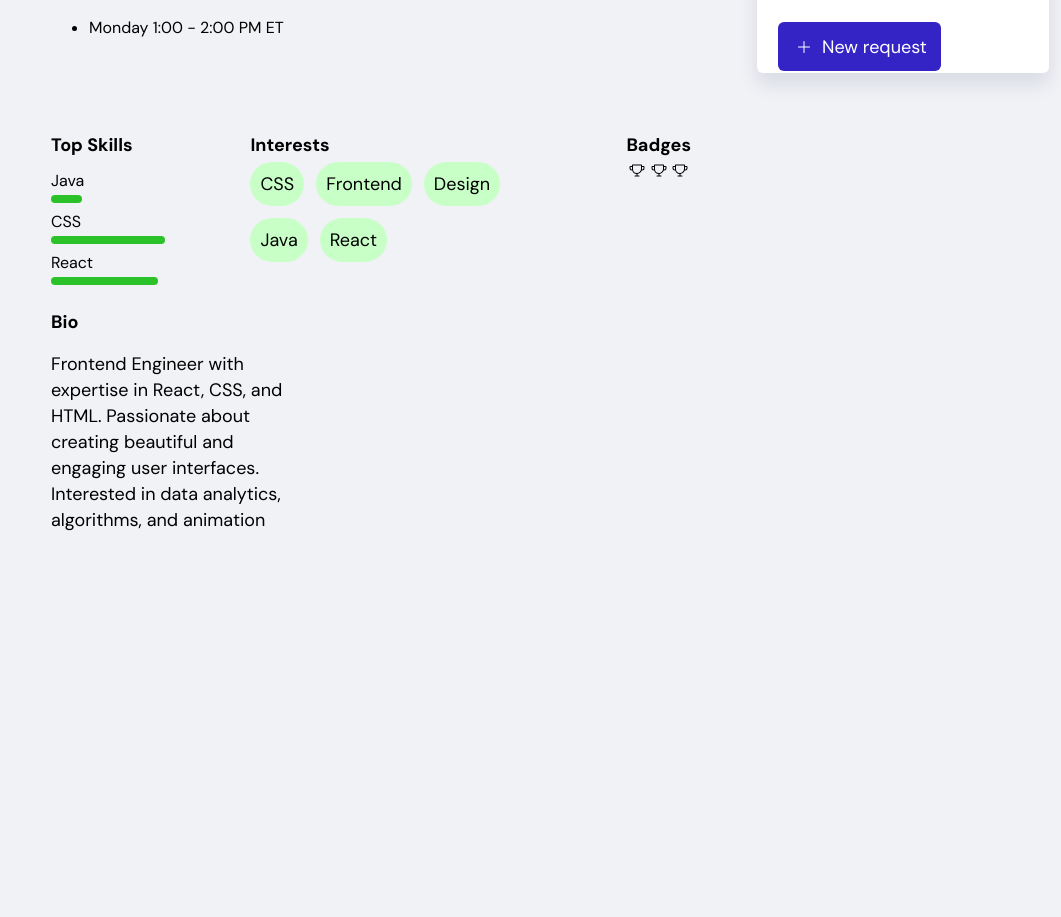
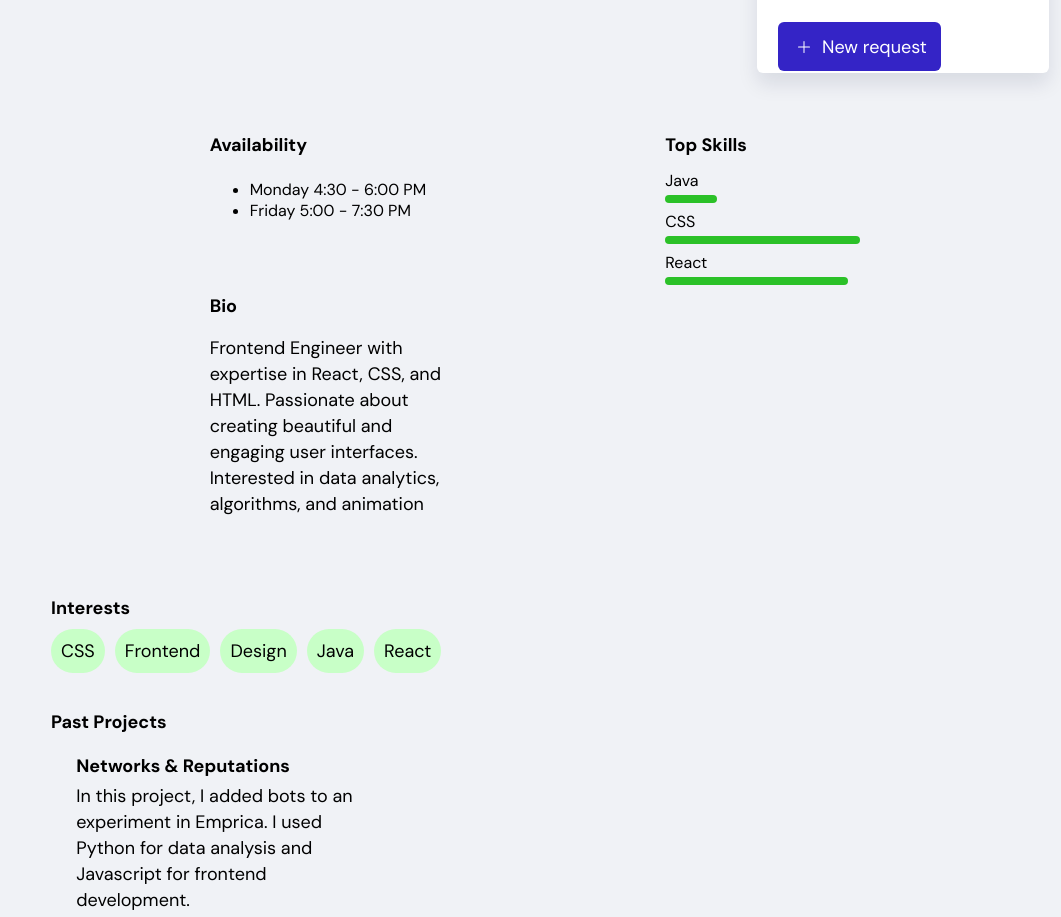
Before and after one commit to kepstein23/SkillScout, a React (Create React App) app in the folder skill-scout/: page /my-profile in a window 1280 px wide. Shown: the part 301-1218 px from the top of the page, without its empty margins (219-1280 px from the left). Before the commit the page ends 848 px from the top, so only its background shows below. Built offline with nearby package versions, Linux system fonts and the light colour scheme.

Commit message:
work on past projects

```diff
--- a/skill-scout/src/MyProfile.js
+++ b/skill-scout/src/MyProfile.js
@@ -15,10 +15,6 @@ const BioProfile = styled.div`
     align-items: flex-start;
     padding-top: 20px;
     padding-bottom: 10px;
-    padding-left: 270px;
-
-    width: 50%;
-    height: 100%;
 `;
 
 const BottomProfile = styled.div`
@@ -28,10 +24,8 @@ const BottomProfile = styled.div`
     align-items: flex-start;
     padding-top: 350px;
     padding-left: 270px;
+    flex-wrap: wrap;
     gap: 60px;
-
-    width: 50%;
-    height: 100%;
 `;
 
 const BioText = styled.div`
@@ -61,19 +55,59 @@ const InterestTags = styled.div`
 flex-direction: row;
 align-items: flex-start;
 padding: 0px;
-    gap: 12px;
+gap: 10px;
 flex-wrap: wrap;
-
-    width: 316px;
-    height: 28px;
 `;
 
+const PastProjectsContainer = styled.div`
+display: flex;
+flex-direction: column;
+flex-wrap: wrap;
+`;
+
+const ProjectContainer = styled.div`
+    padding-left: 2.5%;
+    margin-top: 10px;
+    width: 30%
+`;
+
+const AvailabilityContainer = styled.div`
+    display: flex;
+    flex-direction: column;
+    align-items: flex-start;
+    padding: 0px;
+    gap: 1px;
+`;
+
+const AvailabilityBio = styled.div`
+    display: flex;
+    flex-direction: column;
+    align-items: flex-start;
+    padding: 0px;
+    gap: 32px;
+`;
+
+const InterestProject = styled.div`
+display: flex;
+flex-direction: column;
+align-items: flex-start;
+padding: 0px;
+gap: 32px;
+`;
+
+const InterestContainer = styled.div`
+    display: flex;
+    flex-direction: column;
+    align-items: flex-start;
+    padding: 0px;
+    gap: 4px;
+`
 
 
 function ProfilePage({name, title, profilePic, skills, interests, achievements}) {
 
     const bio = "Frontend Engineer with expertise in React, CSS, and HTML. Passionate about creating beautiful and engaging user interfaces. Interested in data analytics, algorithms, and animation"
-
+    const pastProjects = [{name: "Networks & Reputations", description: "In this project, I added bots to an experiment in Emprica. I used Python for data analysis and Javascript for frontend development."}]
 
     let skillsElements = [];
     for (let i = 0; i < skills.length; i++) {
@@ -84,6 +118,17 @@ function ProfilePage({name, title, profilePic, skills, interests, achievements})
             // <div class="skill-bar" style={{width: skill.progress}}>
             //     <p>{skill.name}</p>
             // </div>
+        )
+    }
+
+    let projectElements = [];
+    for (let i = 0; i < pastProjects.length; i++) {
+        const project = pastProjects[i];
+        projectElements.push(
+            <ProjectContainer>
+                <p className='bold'>{project.name}</p>
+                <p>{project.description}</p>
+            </ProjectContainer>
         )
     }
 
@@ -115,6 +160,14 @@ function ProfilePage({name, title, profilePic, skills, interests, achievements})
       {day: "Monday", start: "4:30", end: "6:00", period: "PM"},
       {day: "Friday", start: "5:00", end: "7:30", period: "PM"}
     ]
+    let availabilityElements = [];
+    for (let i = 0; i < availability.length; i++) {
+        let avail = availability[i];
+        let str = avail.day + " " + avail.start + " - " + avail.end + " " + avail.period;
+        availabilityElements.push(
+            <li>{str}</li>
+        )
+    }
 
     return(
         <div className="Profile">
@@ -128,23 +181,38 @@ function ProfilePage({name, title, profilePic, skills, interests, achievements})
             </ProfileContact>
 
             <BottomProfile>
+                <AvailabilityBio>
+                    <AvailabilityContainer>
+                        <p className='bold'>Availability </p>
+                        <ul>
+                            {availabilityElements}
+                        </ul>
+                    </AvailabilityContainer>
+                    <BioProfile>
+                        <BioText>
+                        <p className='bold'>Bio</p>
+                        <p> {bio} </p>
+                        </BioText>
+                    </BioProfile>
+                </AvailabilityBio>
+
                 <Skills>
                     <p className='bold'>Top Skills</p>
                     {skillsElements}
                 </Skills>
-                <div style={{height: "100%"}}>
+                <InterestProject>
+                    <InterestContainer>
                         <p className='bold'>Interests</p>
                         <InterestTags>
                             {interestElements}
                         </InterestTags>
-                </div>
-                <div>
-                    <p className='bold'>Badges</p>
-                    <div class="trophies">
-                        {achievementElements}
-                    </div>
+                    </InterestContainer>
+                    <PastProjectsContainer>
+                        <p className='bold'>Past Projects</p>
+                        {projectElements}
+                    </PastProjectsContainer>
+                </InterestProject>
 
-                </div>
             </BottomProfile>
             {/* <div class="biography">
                 <p>Bio</p>
@@ -152,12 +220,6 @@ function ProfilePage({name, title, profilePic, skills, interests, achievements})
                     Passionate about creating beautiful and engaging user interfaces.
                     Interested in data analytics, algorithms, and animation. </p>
             </div> */}
-            <BioProfile>
-                <BioText>
-                <p className='bold'>Bio</p>
-                <p> {bio} </p>
-                </BioText>
-            </BioProfile>
         </div>
     );
 }
--- a/skill-scout/src/ProfileInfo.js
+++ b/skill-scout/src/ProfileInfo.js
@@ -21,13 +21,13 @@ export const ProfileInfo = ({name, title, profilePic, availability}) => {
         <div class='pinfo-picture'>
             <img class='pinfo-profile-pic' src={profilePic} alt="profile picture"></img>
         </div>
-        <div class='pinfo-availability'>
+        {/* <div class='pinfo-availability'>
             <p class='pinfo-av-title'>Availability</p>
             <ul>
                 {availability !== undefined && availabilityHTML}
                 {availability === undefined && <li>Monday 1:00 - 2:00 PM ET</li>}
             </ul>
-        </div>
+        </div> */}
         <div class='pinfo-name-title-block'>
             <div class='pinfo-name-text'>
                 {name}
--- a/skill-scout/src/ProfilePage.js
+++ b/skill-scout/src/ProfilePage.js
@@ -143,13 +143,6 @@ function ProfilePage() {
                         {interestElements}
                     </InterestTags>
                 </div>
-                <div>
-                    <p className='bold'>Badges</p>
-                    <div class="trophies">
-                        {achievementElements}
-                    </div>
-
-                </div>
             </BottomProfile>
             {/* <div class="biography">
                 <p>Bio</p>
```
Lines whose indentation alone changed are shown as unchanged.
